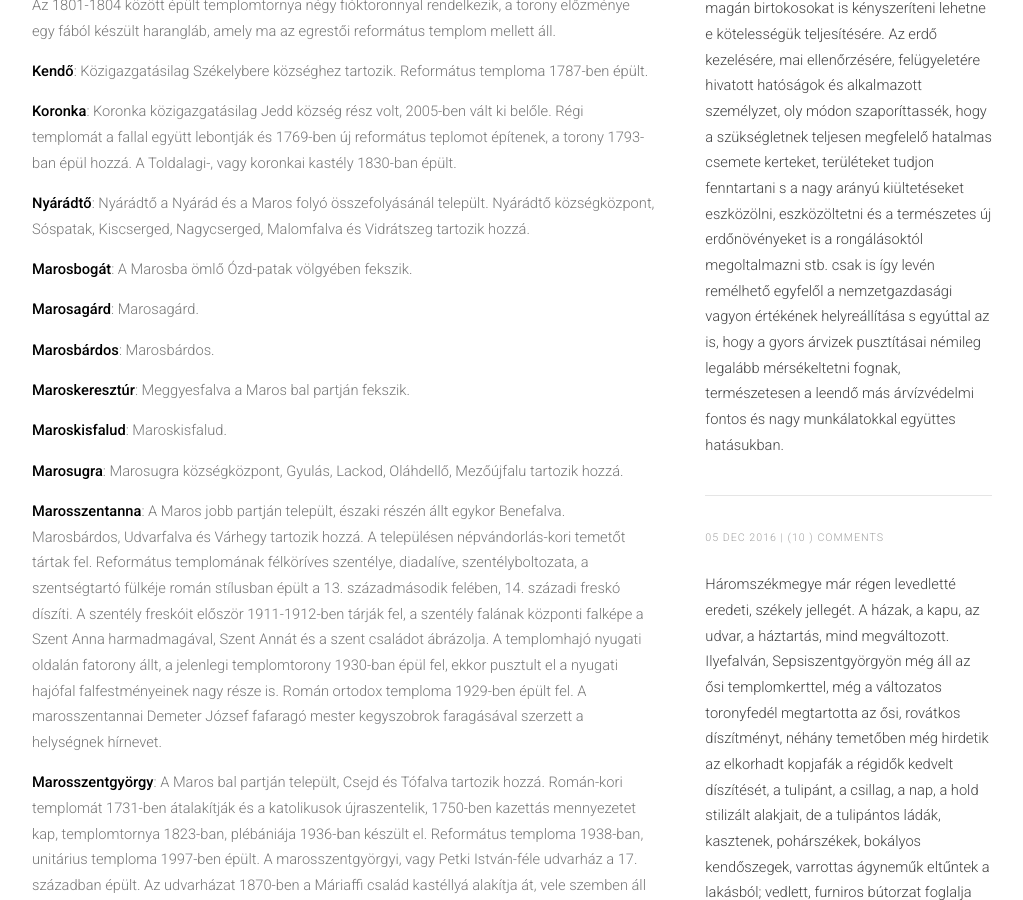
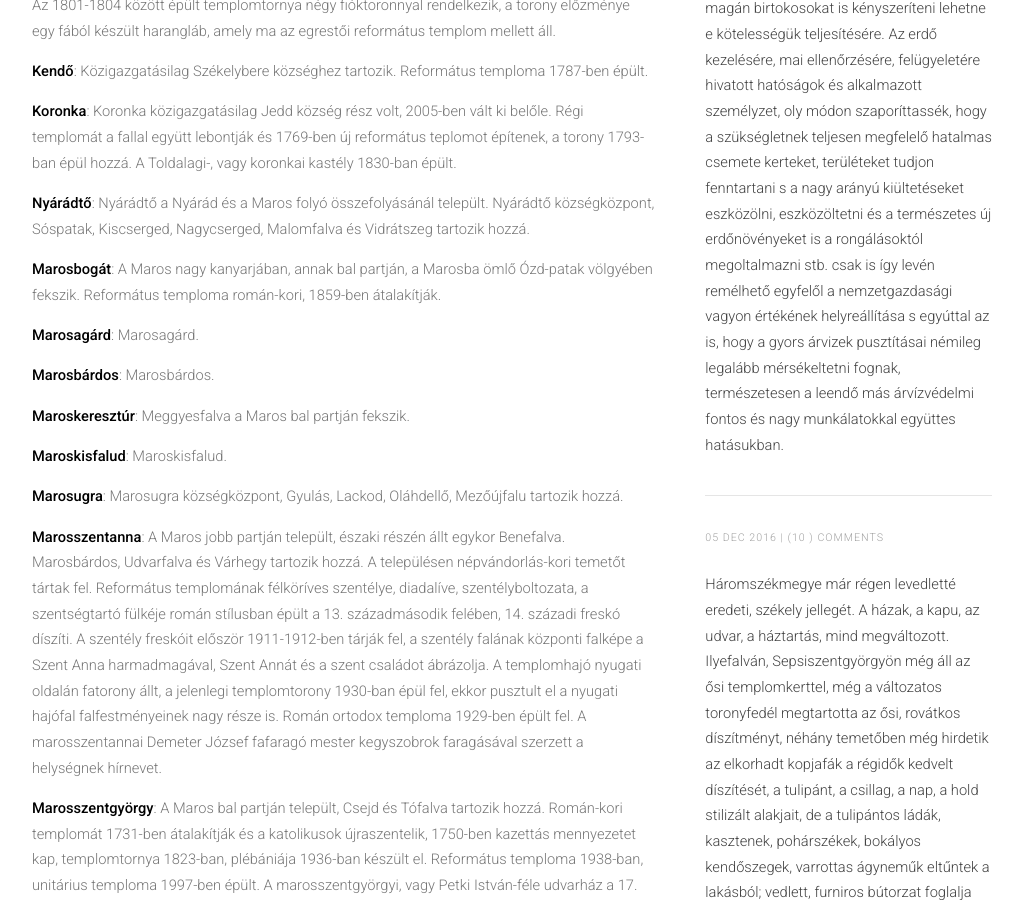
Before and after one commit to siculia/siculia.github.io, a Jekyll site: the page built from siculia-marosszek.html, in a window 1280 px wide and 900 px high, scrolled down 2099 px. Shown: the whole window, without its empty margins (128-1151 px from the left). Built offline with Jekyll 4.4.1, drawn with Linux system fonts in a browser that asks for light colours; nearby versions of some CDN libraries; library files that are not in the unit come from our copies.

Commit message:
Marosbogát

```diff
--- a/siculia-marosszek.html
+++ b/siculia-marosszek.html
@@ -46,7 +46,7 @@ layout: default
 							<p style="text-align: left;"><b>Kendő</b>: Közigazgatásilag Székelybere községhez tartozik. Református temploma 1787-ben épült.</p>
 							<p style="text-align: left;"><b>Koronka</b>: Koronka közigazgatásilag Jedd község rész volt, 2005-ben vált ki belőle. Régi templomát a fallal együtt lebontják és 1769-ben új református teplomot építenek, a torony 1793-ban épül hozzá. A Toldalagi-, vagy koronkai kastély 1830-ban épült.</p>
 							<p style="text-align: left;"><b>Nyárádtő</b>: Nyárádtő a Nyárád és a Maros folyó összefolyásánál települt. Nyárádtő községközpont, Sóspatak, Kiscserged, Nagycserged, Malomfalva és Vidrátszeg tartozik hozzá.</p>
-							<p style="text-align: left;"><b>Marosbogát</b>: A Marosba ömlő Ózd-patak völgyében fekszik.</p>
+							<p style="text-align: left;"><b>Marosbogát</b>: A Maros nagy kanyarjában, annak bal partján, a Marosba ömlő Ózd-patak völgyében fekszik. Református temploma román-kori, 1859-ben átalakítják. </p>
 							<p style="text-align: left;"><b>Marosagárd</b>: Marosagárd.</p>
 							<p style="text-align: left;"><b>Marosbárdos</b>: Marosbárdos.</p>
 							<p style="text-align: left;"><b>Maroskeresztúr</b>: Meggyesfalva a Maros bal partján fekszik.</p>
```
